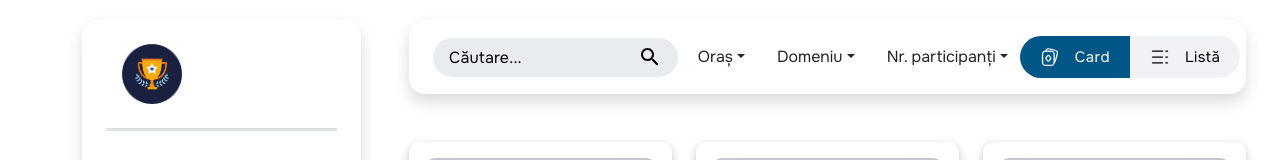
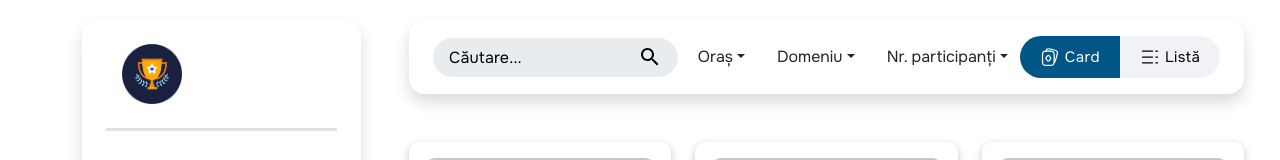
Before and after one commit to georgelog10/champstar-react, a React (Create React App) app: page /dashboard in a window 1280 px wide. Shown: the top 160 px of the page. Built offline with nearby package versions, Linux system fonts and the light colour scheme.

Commit message:
new dashboard

```diff
--- a/src/components/Dashboard/DashboardSidebar/DashboardSidebar.css
+++ b/src/components/Dashboard/DashboardSidebar/DashboardSidebar.css
@@ -1,5 +1,6 @@
 .sidebar-link {
     color: #000;
+    border-radius: 90px;
     transition: 0.3s;
 }
 
--- a/src/components/Dashboard/DashboardTopBar/DashboardTopBar.js
+++ b/src/components/Dashboard/DashboardTopBar/DashboardTopBar.js
@@ -118,7 +118,7 @@ const DashboardTopBar = () => {
     display: "flex",
     alignItems: "center",
     justifyContent: "center",
-    gap: "15px",
+    gap: "5px",
     "&.Mui-selected": {
       backgroundColor: "#005686", // Active button background color
       color: "#ffffff", // Active button text color
```
